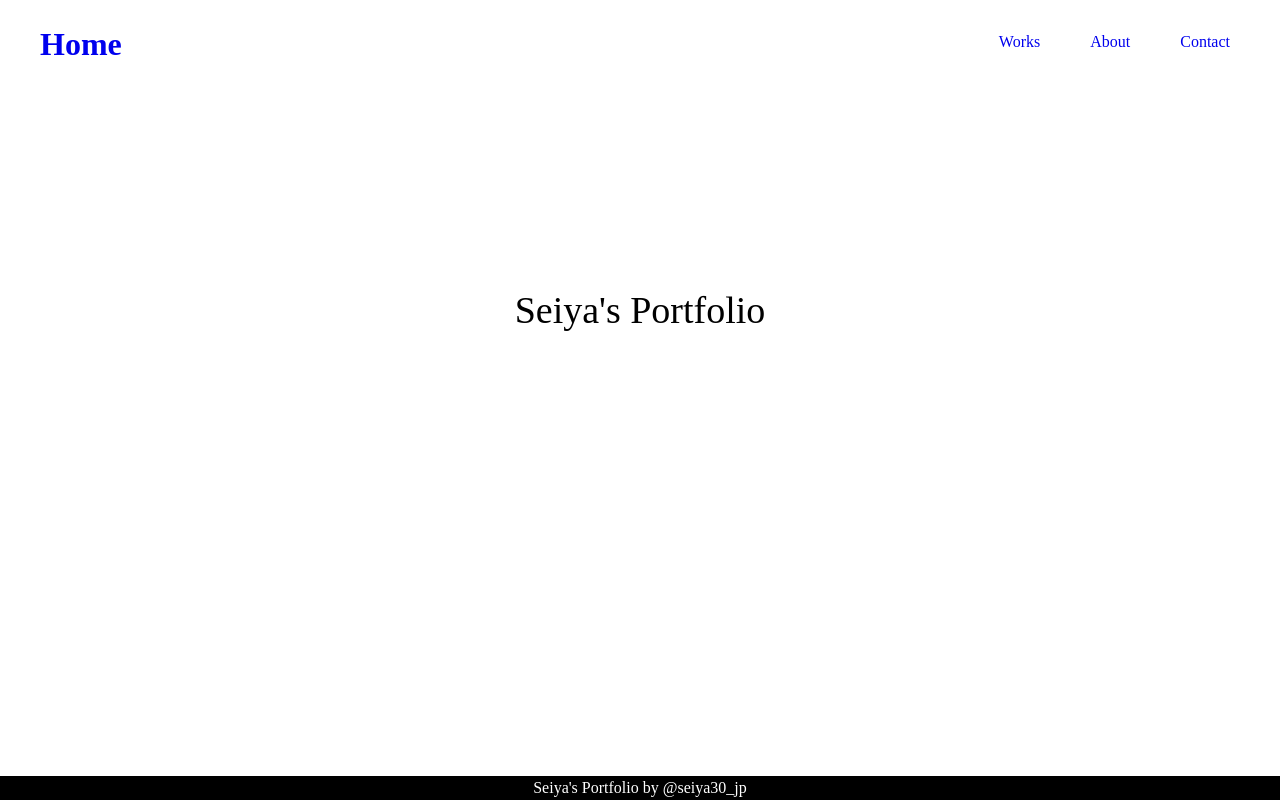
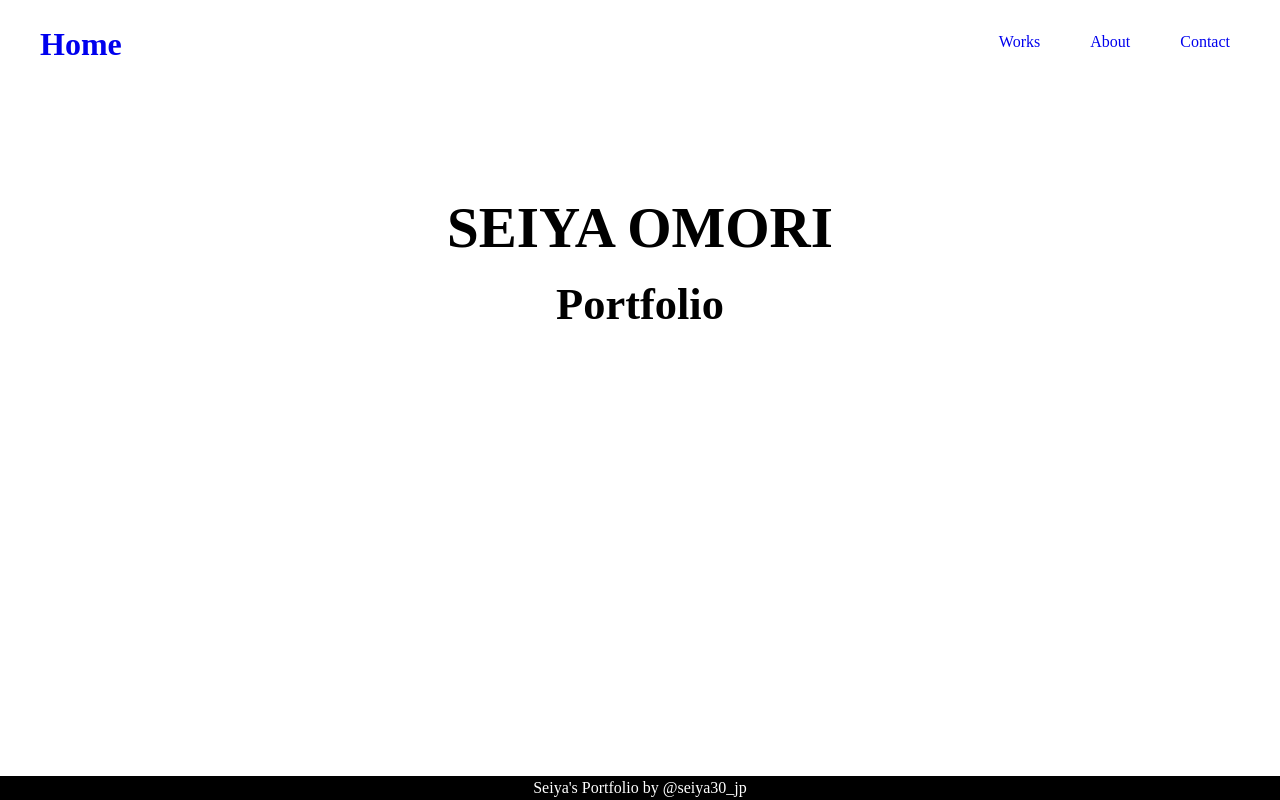
Before and after one commit to Seiya830/Portfolio, a Vue app: page / in a window 1280 px wide. Built offline with nearby package versions, Linux system fonts and the light colour scheme.

Commit message:
top-titleを上下左右中央揃えにして追加

```diff
--- a/src/views/HomeView.vue
+++ b/src/views/HomeView.vue
@@ -1,17 +1,28 @@
 <template>
   <div class="top-title">
-    <p>Seiya's Portfolio</p>
+    <div class="home-text">
+      <h2>SEIYA OMORI</h2>
+      <h3>Portfolio</h3>
+    </div>
   </div>
 </template>
 
 <style lang="scss">
 .top-title {
   height: 500px;
+  font-size: 38px;
+  position: relative;
 
-  p {
-    line-height: 500px;
+  .home-text {
+    position: absolute;
+    top: 0;
+    right: 0;
+    bottom: 0;
+    left: 0;
+    margin: auto;
+    width: 50%;
+    height: 250px;
     text-align: center;
-    font-size: 38px;
   }
 }
 </style>
```
